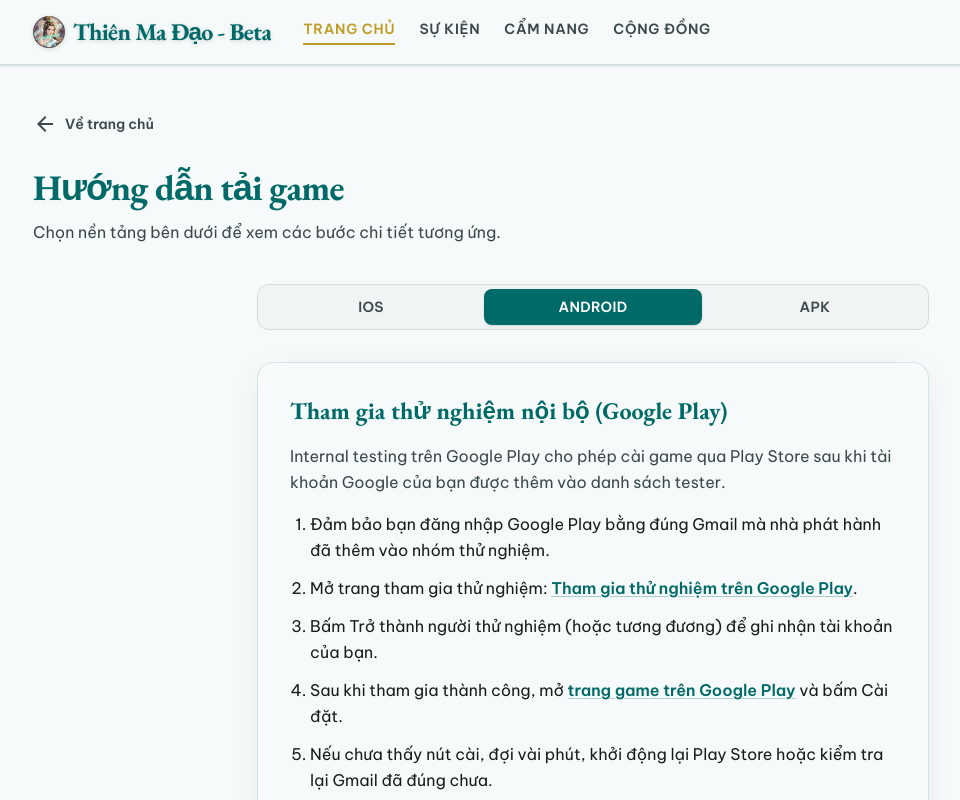
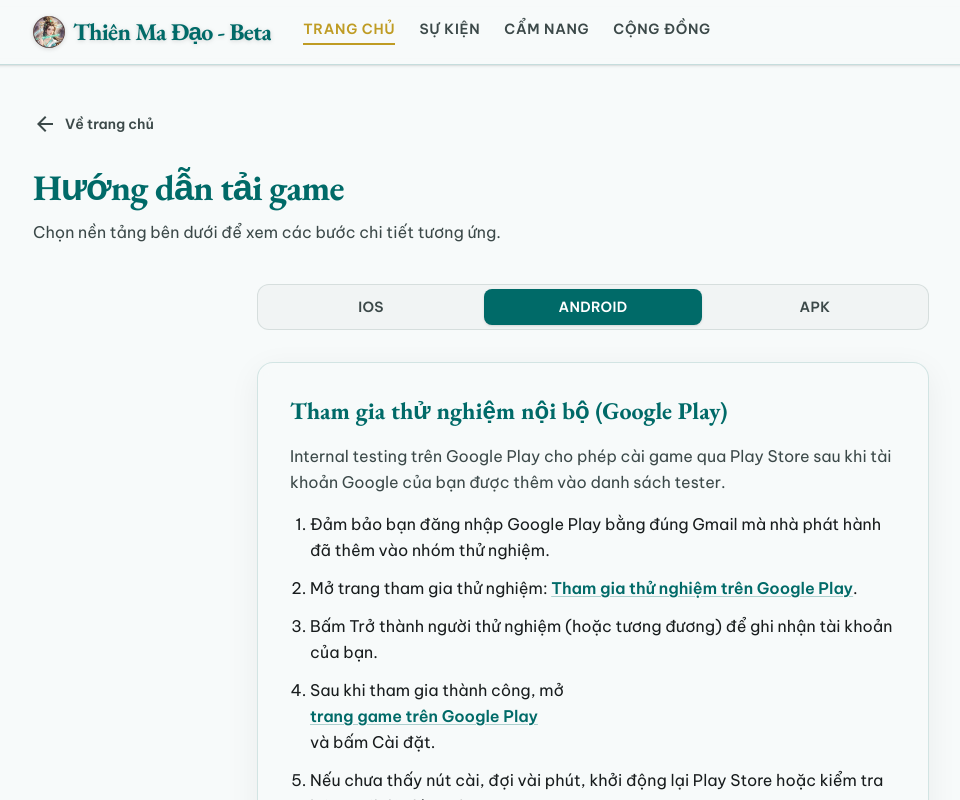
Before and after one commit to EnettyTech/thien-ma-dao-landing, a Next.js app: page /huong-dan-tai-game in a window 1280 px wide. Both pictures are taken after a click on the tab "ANDROID". Shown: the top 800 px of the page, without its empty margins (47-1007 px from the left). Built offline with nearby package versions, Linux system fonts and the light colour scheme.

Commit message:
Update GameDownloadGuide.tsx

```diff
--- a/src/components/landing/GameDownloadGuide.tsx
+++ b/src/components/landing/GameDownloadGuide.tsx
@@ -24,6 +24,7 @@ function ExternalLink({
   href: string;
   children: React.ReactNode;
 }) {
+  if(!href) return <div className="font-semibold text-primary underline decoration-primary/30 underline-offset-2 transition hover:decoration-primary">{children}</div>
   return (
     <a
       href={href}
```
